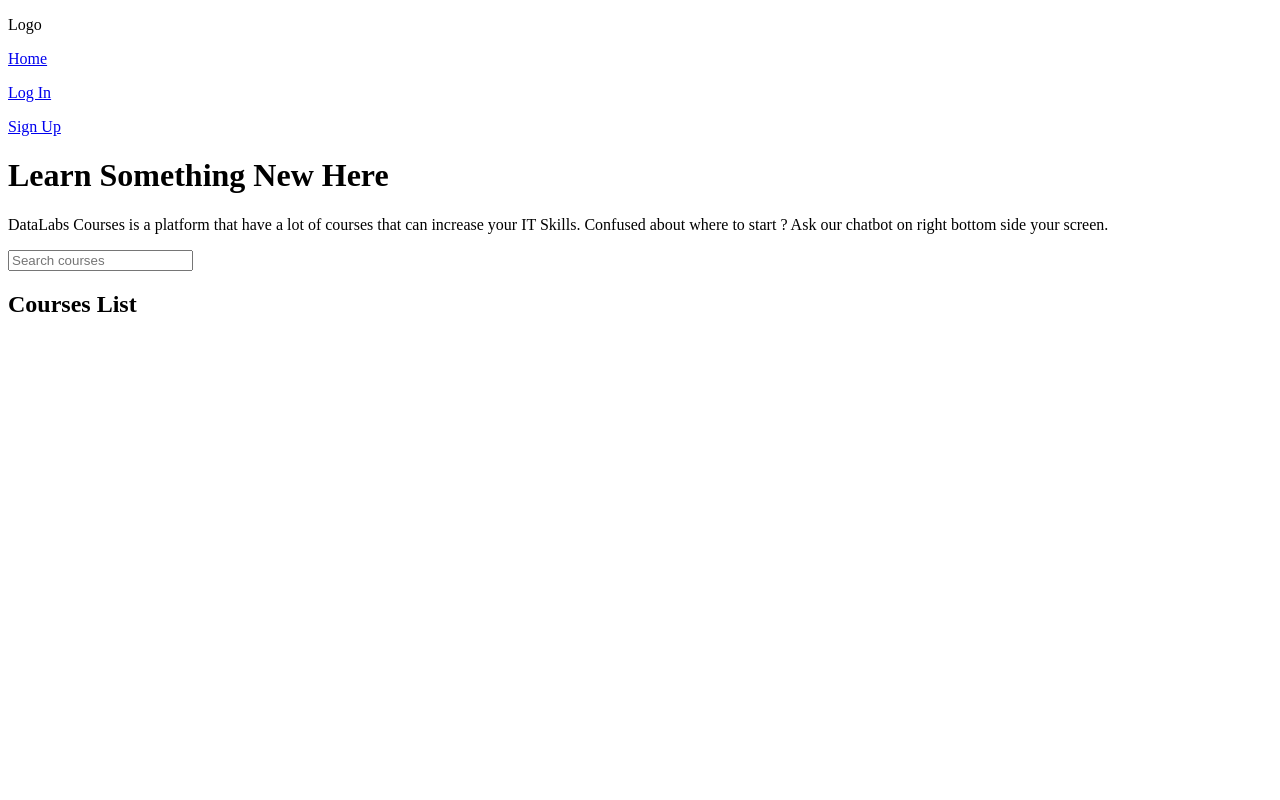
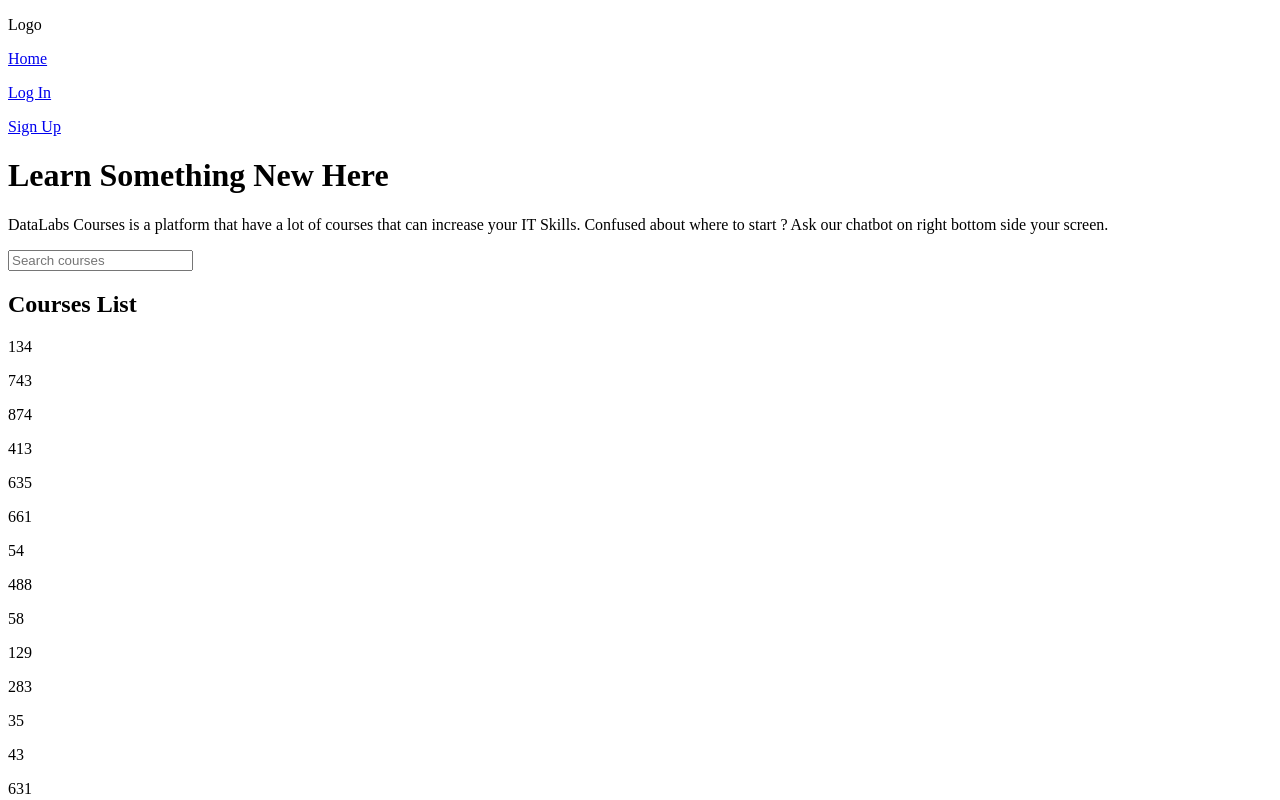
Before and after one commit to raflyfahrezi/datalabs-aic-web, a Next.js app: page / in a window 1280 px wide. Shown: the top 800 px of the page. Built offline with nearby package versions, Linux system fonts and the light colour scheme.

Commit message:
show courses list data

```diff
--- a/src/modules/home/index.jsx
+++ b/src/modules/home/index.jsx
@@ -1,10 +1,12 @@
-import React from 'react'
+import React, { useState } from 'react'
 
 import { TextField, ComponentWrapper } from '@components'
 import { Heading1, Heading2, Paragraph } from '@typography'
 
-const home = () => {
+const home = ({ coursesList }) => {
     const appDescription = process.env.NEXT_PUBLIC_APP_DESCRIPTION
+
+    const [keys] = useState(Object.keys(coursesList))
 
     return (
         <ComponentWrapper>
@@ -19,8 +21,18 @@ const home = () => {
                         className='mt-2 w-full max-w-md'
                     />
                 </div>
+            </div>
+            <div>
+                <Heading2>Courses List</Heading2>
                 <div>
-                    <Heading2>Courses List</Heading2>
+                    {keys.length > 0 &&
+                        keys.map((item, index) => {
+                            return (
+                                <Paragraph key={index}>
+                                    {coursesList[item].id}
+                                </Paragraph>
+                            )
+                        })}
                 </div>
             </div>
         </ComponentWrapper>
```
